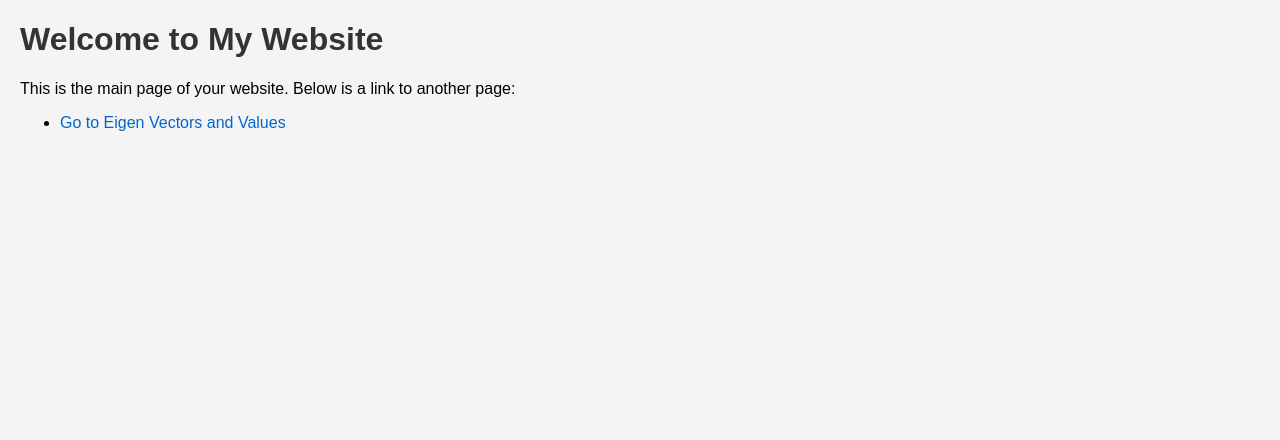
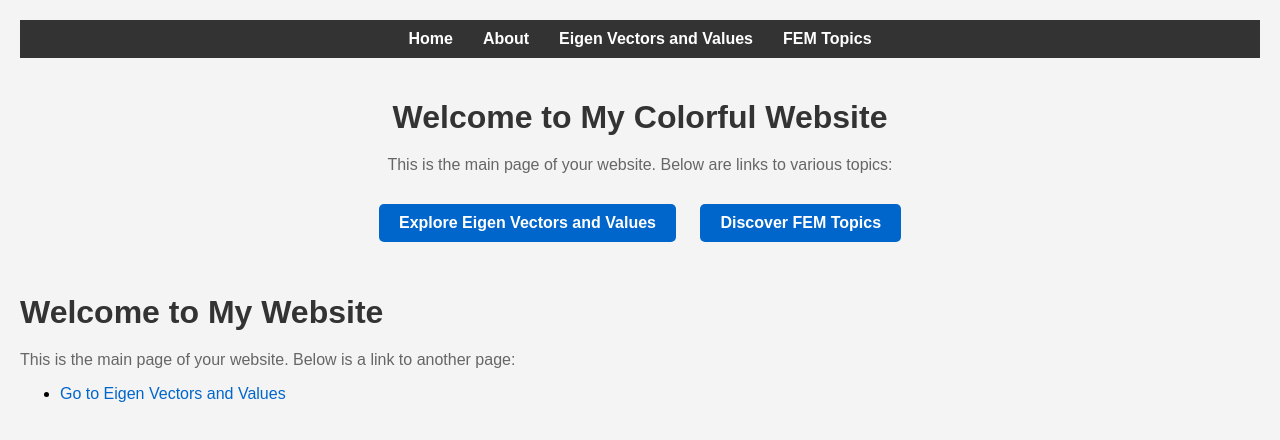
Before and after one commit to kothavandlanaresh/k6ros.de.github.io, a plain HTML site: page index.html in a window 1280 px wide. Drawn offline with Linux system fonts and the light colour scheme.

Commit message:
updated website with more functionalities with styles.css

```diff
--- a/index.html
+++ b/index.html
@@ -1,3 +1,32 @@
+<!DOCTYPE html>
+<html lang="en">
+<head>
+    <meta charset="UTF-8">
+    <meta name="viewport" content="width=device-width, initial-scale=1.0">
+    <title>Main Page</title>
+    <link rel="stylesheet" href="styles.css">
+</head>
+<body>
+    <header>
+        <nav>
+            <ul>
+                <li><a href="index.html" class="nav-link">Home</a></li>
+                <li><a href="about.html" class="nav-link">About</a></li>
+                <li><a href="eigen_vectors_and_values.html" class="nav-link">Eigen Vectors and Values</a></li>
+                <li><a href="fem_topics.html" class="nav-link">FEM Topics</a></li>
+            </ul>
+        </nav>
+    </header>
+    <main>
+        <h1>Welcome to My Colorful Website</h1>
+        <p>This is the main page of your website. Below are links to various topics:</p>
+        <div class="buttons">
+            <a href="eigen_vectors_and_values.html" class="btn">Explore Eigen Vectors and Values</a>
+            <a href="fem_topics.html" class="btn">Discover FEM Topics</a>
+        </div>
+    </main>
+</body>
+</html>
 <!DOCTYPE html>
 <html lang="en">
 <head>
--- /dev/null
+++ b/styles.css
@@ -0,0 +1,68 @@
+body {
+    font-family: Arial, sans-serif;
+    margin: 0;
+    padding: 0;
+    background-color: #f4f4f4;
+}
+
+header {
+    background-color: #333;
+    color: #fff;
+    padding: 10px 20px;
+}
+
+nav ul {
+    list-style: none;
+    padding: 0;
+    margin: 0;
+    display: flex;
+    justify-content: center;
+}
+
+nav ul li {
+    margin: 0 15px;
+}
+
+.nav-link {
+    color: #fff;
+    text-decoration: none;
+    font-weight: bold;
+}
+
+.nav-link:hover {
+    text-decoration: underline;
+}
+
+main {
+    padding: 20px;
+    text-align: center;
+}
+
+h1 {
+    color: #333;
+    margin-bottom: 20px;
+}
+
+p {
+    color: #666;
+}
+
+.buttons {
+    margin-top: 20px;
+}
+
+.btn {
+    display: inline-block;
+    padding: 10px 20px;
+    margin: 10px;
+    background-color: #0066cc;
+    color: #fff;
+    text-decoration: none;
+    border-radius: 5px;
+    font-weight: bold;
+    transition: background-color 0.3s ease;
+}
+
+.btn:hover {
+    background-color: #005bb5;
+}
```
Also changed, not shown: 1 other file.
